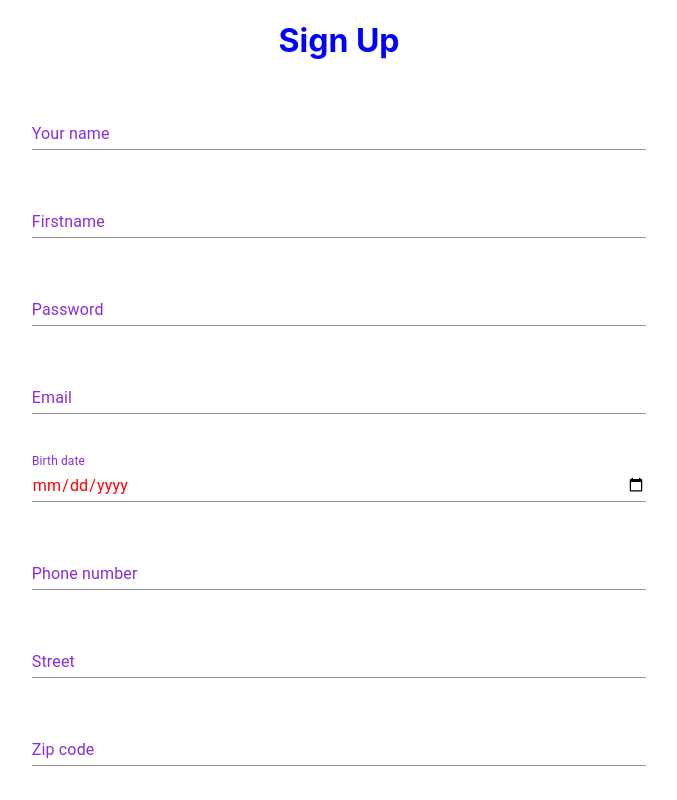
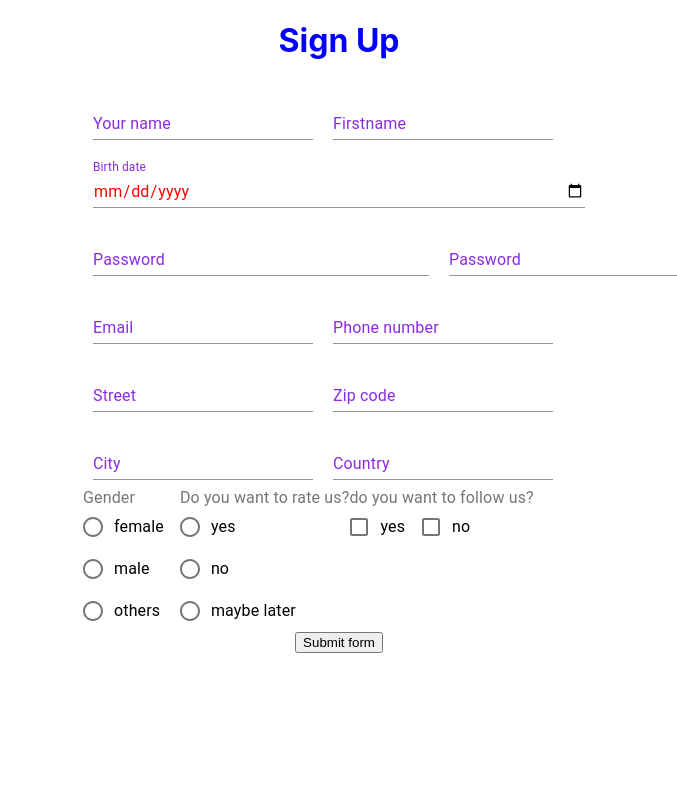
Before and after one commit to meruyert93/React_learning_project, a React (Create React App) app: page / in a window 1280 px wide. Shown: the top 800 px of the page, without its empty margins (301-978 px from the left). Built offline with nearby package versions, Linux system fonts and the light colour scheme.

Commit message:
Styling Flex

```diff
--- a/src/components/Form.tsx
+++ b/src/components/Form.tsx
@@ -9,6 +9,7 @@ import FormControlLabel from '@material-ui/core/FormControlLabel';
 import FormControl from '@material-ui/core/FormControl';
 import FormLabel from '@material-ui/core/FormLabel';
 import Checkbox, { CheckboxProps } from '@material-ui/core/Checkbox';
+import Box from '@material-ui/core/Box';
 import CheckBoxOutlineBlankIcon from '@material-ui/icons/CheckBoxOutlineBlank';
 import CheckBoxIcon from '@material-ui/icons/CheckBox';
 import Favorite from '@material-ui/icons/Favorite';
@@ -79,11 +80,15 @@ export const Form: React.FC<{formDetails: FormDescription}> = (props) => {
 
                 {details.inputFields.map((inputField) => {
                     if (inputField.type === "text") {
-                        return <TextField
+                        return <Box
+                        display="inline-flex"
+                        flexWrap="nowrap"
+                        > <TextField
                         type='text'
                         label={inputField.label}
                         placeholder={inputField.placeholder}
                         />
+                        </Box>
                     }
                     // TODO add support for input type text-area
                     if (inputField.type === 'text-area') {
@@ -96,19 +101,30 @@ export const Form: React.FC<{formDetails: FormDescription}> = (props) => {
                     }
                     // TODO add support for input type password
                     if (inputField.type === 'password') {
-                        return <TextField
+                        return <FormGroup row>
+                        <TextField
                         type ='password'
                         label={inputField.label}
                         placeholder={inputField.placeholder}
                         />
+                        <TextField
+                        type ='password'
+                        label={inputField.label}
+                        placeholder={inputField.placeholder}
+                        />
+                        </FormGroup>
                     }
                     //Support for input type email
                     if (inputField.type === "email") {
-                        return <TextField
+                        return <Box
+                        display="inline-flex"
+                        flexWrap="nowrap"
+                        ><TextField
                         type ='email'
                         label={inputField.label}
                         placeholder={inputField.placeholder}
                         />
+                        </Box>
                     }
                     if  (inputField.type === "date") {
                         return <TextField
@@ -121,11 +137,15 @@ export const Form: React.FC<{formDetails: FormDescription}> = (props) => {
                         />
                     }
                     if (inputField.type === "number") {
-                        return <TextField
+                        return <Box
+                        display="inline-flex"
+                        flexWrap="nowrap"
+                        > <TextField
                         type = 'number'
                         label={inputField.label}
                         placeholder={inputField.placeholder}
                         />
+                        </Box>
                     }
                 }
                 )}
--- a/src/css/main.css
+++ b/src/css/main.css
@@ -11,15 +11,18 @@
 
 .main-form {
     display: flex;
-    flex-direction: column;
-    width: 60%;
+    flex-direction: row;
+    flex-wrap: wrap;
+    width: 40%;
     margin: 0 auto;
 }
 
 .main-form .MuiTextField-root {
     color: red;
-    margin-top: 20px;
-    margin-bottom: 20px;
+    margin: 10px;
+    width: calc(100% - 10px);
+    flex: 1 0 70%;
+
 }
 
 .main-form .MuiTextField-root input {
@@ -35,7 +38,7 @@
     display: flex;
     flex-direction: column;
     align-items: center;
-    width:80%;
+    width:100%;
     margin: 0 auto;
 }
 .inputsforName {
@@ -43,3 +46,13 @@
     justify-content: space-around;
     color: red;
 }
+
+.main-form .MuiFormGroup-root {
+    display: inline-flex;
+    flex-wrap: nowrap;
+}
+
+.main-form .MuiFormControl-root {
+    display: flex;
+    flex-wrap: wrap;
+}
--- a/src/pages/ExampleForm.tsx
+++ b/src/pages/ExampleForm.tsx
@@ -22,8 +22,8 @@ export class ExampleForm extends Component <{}, {}> {
         const checkbox: radioInputField = {type:"checkbox", values: ['yes', 'no'], label: "do you want to follow us?"}
         const nameForm: FormDescription = {
             inputFields:
-            [nameInputField, firstNameInputField, passwordInputField,
-            emailInputField, birthDateInputField, phoneNumberInputField,
+            [nameInputField, firstNameInputField, birthDateInputField, passwordInputField,
+            emailInputField, phoneNumberInputField,
             streetInputField, zipCodeInputField, cityCodeInputField, countryCodeInputField, radio1InputField],
             radioInputFields: [radioInputField, rating, checkbox],
             title: "Sign Up",
```
